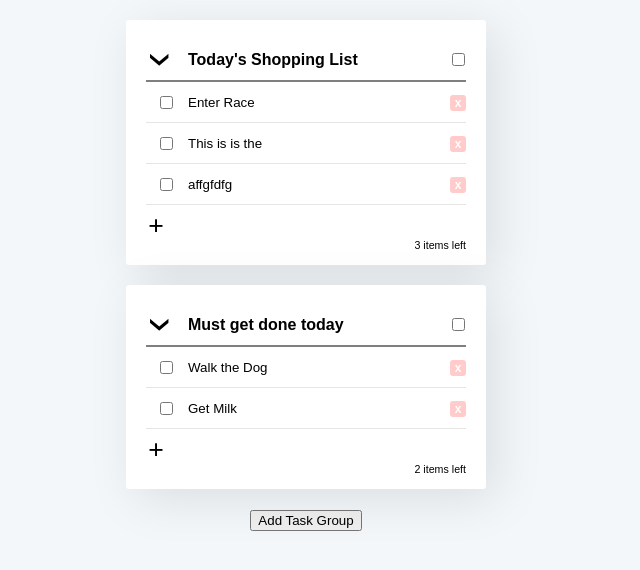
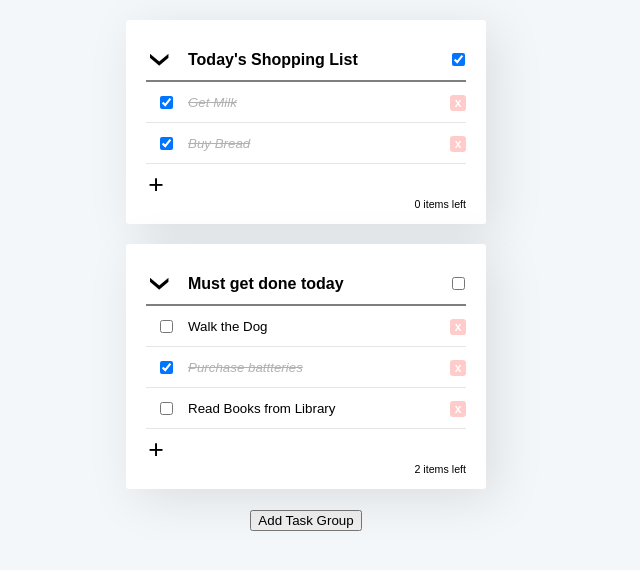
Before and after one commit to dhenniga/react-todo, a React (Create React App) app: page / in a window 1280 px wide. Shown: the top 570 px of the page, without its empty margins (334-974 px from the left). Built offline with nearby package versions, Linux system fonts and the light colour scheme; data requests are answered from the project's data file.

Commit message:
Fixed input type unfocus

```diff
--- a/src/task/task.js
+++ b/src/task/task.js
@@ -33,8 +33,9 @@ const Expression = ({
       <Input
         type="text"
         checked={isActive}
-        onChange={event => onRenameTask(id, event.target.value)}
+        onBlur={event => onRenameTask(id, event.target.value)}
         defaultValue={text}
+        onChange={() => { }}
         placeholder="Enter task name"
       />
 
--- a/src/task/task.styled.js
+++ b/src/task/task.styled.js
@@ -18,8 +18,15 @@ export const Input = styled.input`
   text-align: left;
   color: black;
   font-family: sans-serif;
+  background-color: transparent;
   border: 0px;
   outline: 0px;
+
+  &:focus {
+    ${Container} {
+      background-color: orange;
+    }
+  }
 
   ${(props) =>
     props.checked &&
--- a/stub-data.json
+++ b/stub-data.json
@@ -2,15 +2,15 @@
   "tasks": [
     {
       "id": "f92f74d4-630a-4f84-a96a-687e867b4453",
-      "text": "Enter Race",
+      "text": "Get Milk",
       "group": "Today's Shopping List",
-      "isChecked": false
+      "isChecked": true
     },
     {
       "id": "ac46ee88-b2e2-4bc8-9500-aff799cb6b18",
-      "text": "This is is the",
+      "text": "Buy Bread",
       "group": "Today's Shopping List",
-      "isChecked": false
+      "isChecked": true
     },
     {
       "id": "f8193032-837c-471e-a470-bdd08bcc7fb5",
@@ -20,14 +20,14 @@
     },
     {
       "id": "4657f654-6344-424a-901f-6a31038ec913",
-      "text": "Get Milk",
+      "text": "Purchase battteries",
       "group": "Must get done today",
-      "isChecked": false
+      "isChecked": true
     },
     {
-      "id": "93032e80-72c2-4f3f-bbbb-a464e8b2ea27",
-      "text": "affgfdfg",
-      "group": "Today's Shopping List",
+      "id": "f71d143c-e6ba-4dfb-9c7f-823e425e36be",
+      "text": "Read Books from Library",
+      "group": "Must get done today",
       "isChecked": false
     }
   ]
```
Also changed, not shown: 1 other file (tests, documents, lock files or other folders).
